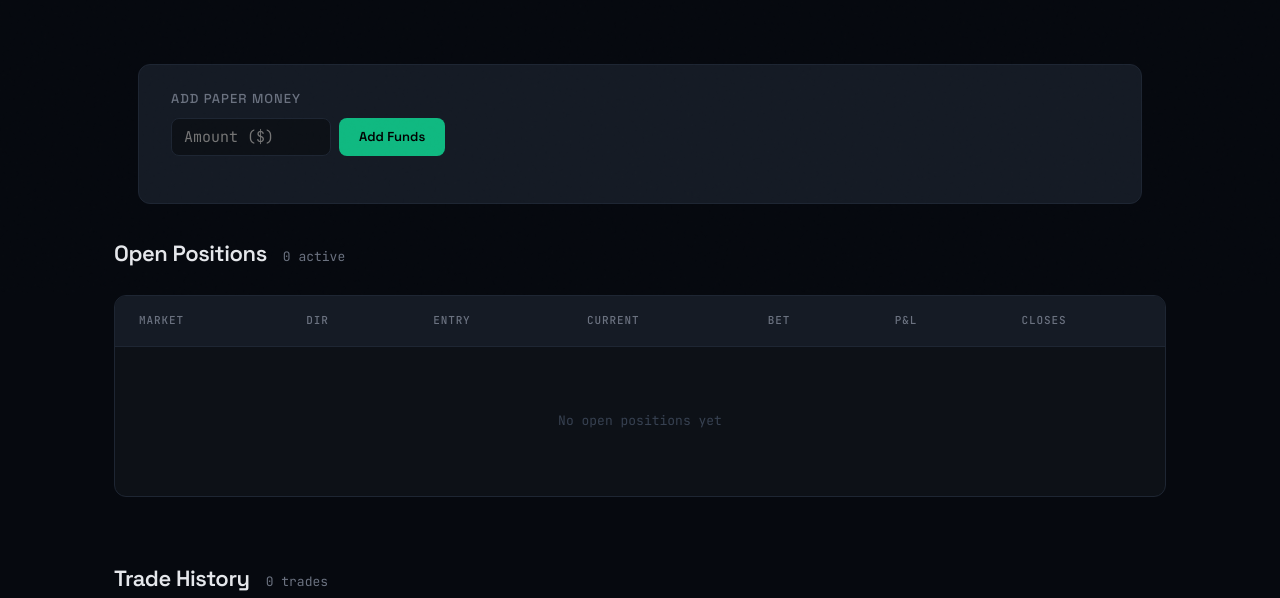
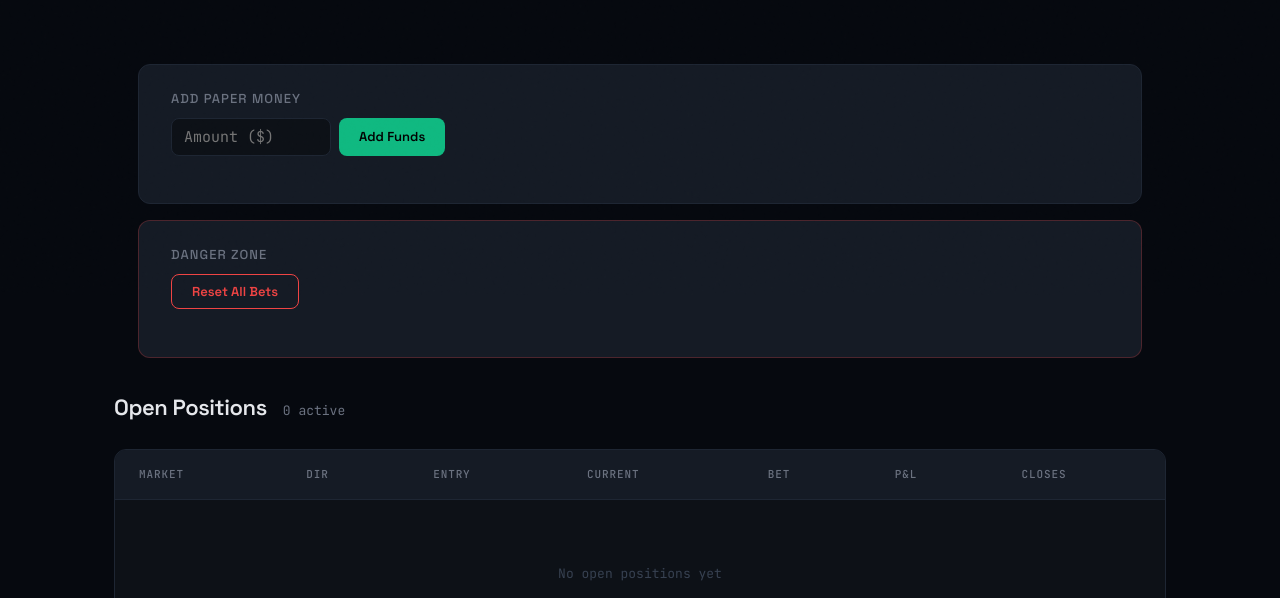
Before and after one commit to Zrk16/polymarket-bot, a Flask app: page / in a window 1280 px wide. Shown: the part 505-1103 px from the top of the page. Run offline with Flask 3, Linux system fonts and the light colour scheme; data that the repository does not hold is empty.

Commit message:
Add reset button + /api/reset endpoint

```diff
--- a/ledger.py
+++ b/ledger.py
@@ -104,6 +104,18 @@ class Ledger:
         )
         self._save()
         return self.data["bankroll"]
+
+    def reset(self):
+        """Wipe all trades and restore bankroll to starting amount."""
+        sb = self.data.get("starting_bankroll", self.data["bankroll"])
+        self.data = {
+            "bankroll": sb,
+            "starting_bankroll": sb,
+            "realized_pnl": 0.0,
+            "trades": [],
+        }
+        self._save()
+        return sb
 
     def get_open_condition_ids(self):
         return {
--- a/server.py
+++ b/server.py
@@ -105,6 +105,14 @@ def api_add_funds():
         return jsonify({"error": str(e)}), 400
 
 
+@app.route("/api/reset", methods=["POST"])
+def api_reset():
+    if ledger is None:
+        return jsonify({"error": "Bot not running yet"}), 400
+    new_bankroll = ledger.reset()
+    return jsonify({"bankroll": new_bankroll})
+
+
 if __name__ == "__main__":
     if not os.getenv("GROQ_API_KEY"):
         print("WARNING: GROQ_API_KEY not set — bot loop disabled, dashboard-only mode")
--- a/static/script.js
+++ b/static/script.js
@@ -239,6 +239,36 @@ document.addEventListener("DOMContentLoaded", () => {
     });
   }
 
+  // ── Reset ───────────────────────────────────────────────────────
+  function initReset() {
+    const btn = document.getElementById("resetBtn");
+    const msg = document.getElementById("resetMsg");
+    if (!btn) return;
+
+    btn.addEventListener("click", async () => {
+      if (!confirm("Wipe all trades and reset bankroll? This can't be undone.")) return;
+      btn.disabled = true;
+      msg.textContent = "";
+      try {
+        const res = await fetch("/api/reset", { method: "POST" });
+        const data = await res.json();
+        if (res.ok) {
+          msg.textContent = `Reset done — bankroll restored to ${money(data.bankroll)}`;
+          msg.className = "add-funds__msg add-funds__msg--ok";
+          refresh();
+        } else {
+          msg.textContent = data.error || "Reset failed.";
+          msg.className = "add-funds__msg add-funds__msg--err";
+        }
+      } catch {
+        msg.textContent = "Network error.";
+        msg.className = "add-funds__msg add-funds__msg--err";
+      } finally {
+        btn.disabled = false;
+      }
+    });
+  }
+
   // ── Scroll reveals ──────────────────────────────────────────────
   function initReveals() {
     const targets = document.querySelectorAll(".reveal");
@@ -280,6 +310,7 @@ document.addEventListener("DOMContentLoaded", () => {
 
   initReveals();
   initAddFunds();
+  initReset();
   refresh();
   setInterval(refresh, REFRESH_MS);
 });
--- a/static/styles.css
+++ b/static/styles.css
@@ -731,6 +731,22 @@ body::after {
 .add-funds__msg--ok  { color: var(--accent); }
 .add-funds__msg--err { color: var(--red); }
 
+.add-funds__inner--reset {
+  margin-top: var(--space-sm);
+  border-color: rgba(239, 68, 68, 0.25);
+}
+
+.add-funds__btn--reset {
+  background: transparent;
+  color: var(--red);
+  border: 1px solid var(--red);
+}
+
+.add-funds__btn--reset:hover {
+  background: var(--red-dim);
+  opacity: 1;
+}
+
 
 /* ── Reduced Motion ─────────────────────────────────────────── */
 @media (prefers-reduced-motion: reduce) {
--- a/templates/dashboard.html
+++ b/templates/dashboard.html
@@ -67,7 +67,7 @@
       </div>
     </section>
 
-    <!-- Add Funds -->
+    <!-- Add Funds + Reset -->
     <section class="add-funds reveal">
       <div class="add-funds__inner">
         <p class="add-funds__label">Add Paper Money</p>
@@ -76,6 +76,13 @@
           <button class="add-funds__btn" id="addFundsBtn">Add Funds</button>
         </div>
         <p class="add-funds__msg" id="addFundsMsg"></p>
+      </div>
+      <div class="add-funds__inner add-funds__inner--reset">
+        <p class="add-funds__label">Danger Zone</p>
+        <div class="add-funds__row">
+          <button class="add-funds__btn add-funds__btn--reset" id="resetBtn">Reset All Bets</button>
+        </div>
+        <p class="add-funds__msg" id="resetMsg"></p>
       </div>
     </section>
 
```
